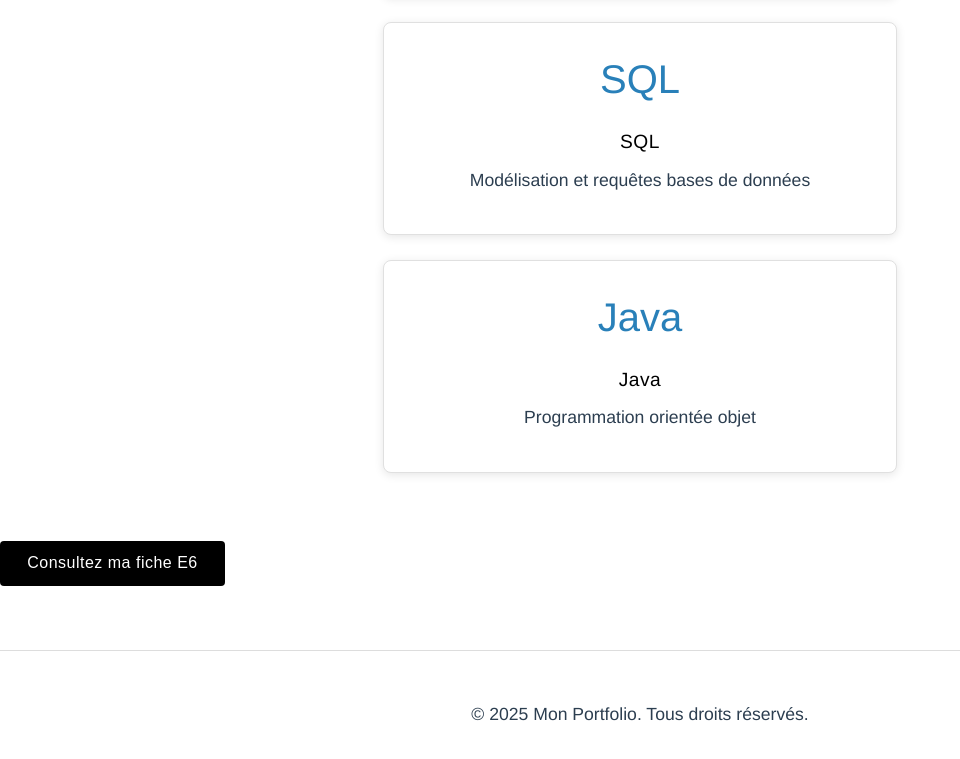
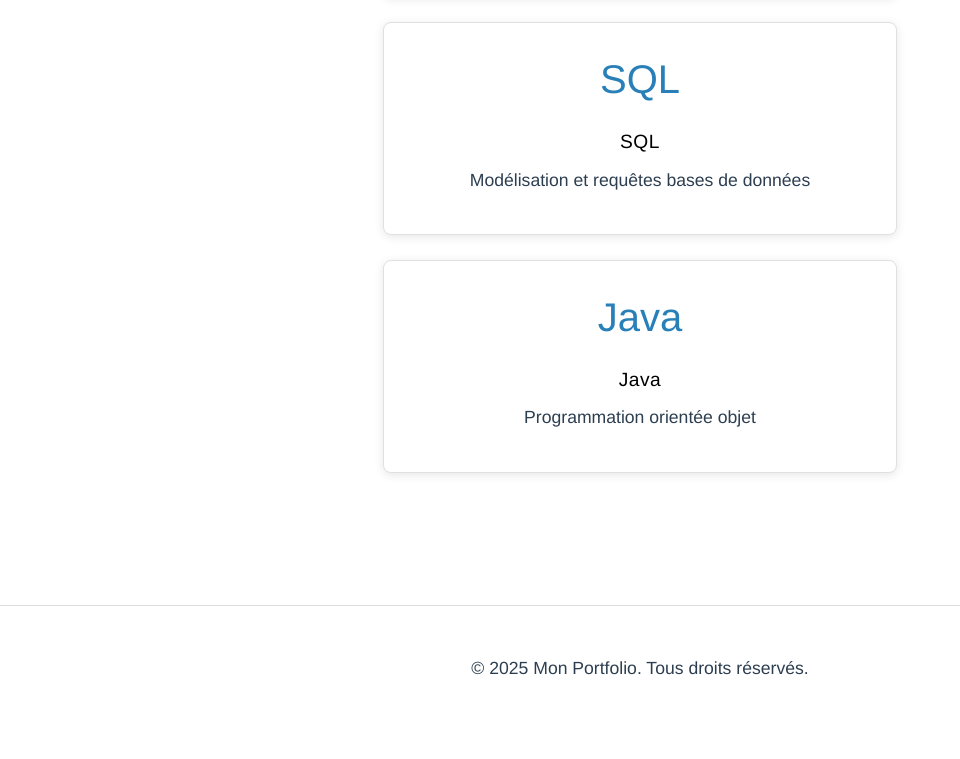
Before and after one commit to Elea-G/PORTFOLIO_Elea, a plain HTML site: page competences.html in a window 1280 px wide. Shown: the part 1258-2017 px from the top of the page, without its empty margins (0-960 px from the left). Drawn offline with Linux system fonts and the light colour scheme.

Commit message:
Update competences.html

```diff
--- a/competences.html
+++ b/competences.html
@@ -60,7 +60,6 @@
                     </div>
                 </div>
             </section>
-            <button class="button-26" onclick="window.open('file:///C:/Users/pagos/Downloads/Epreuve%20E5%20-%20BTS%20SIO%202025.xlsx%20-%20Tableau%20de%20synth%C3%A8se%20%C3%89preuve%20E4.pdf', '_blank')">Consultez ma fiche E6 </button>
         </main>
         <footer>
             <div class="container">
```
